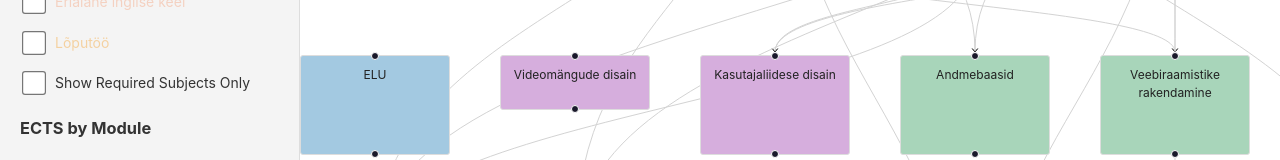
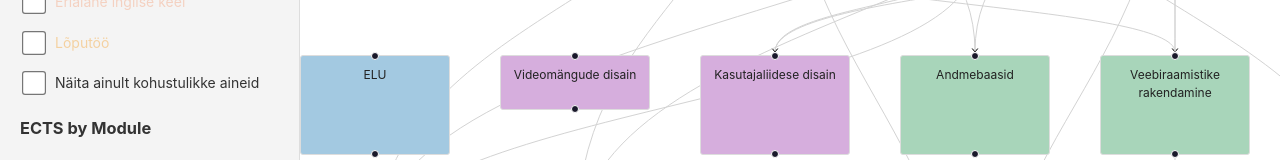
Before and after one commit to tluhk/curriculum, a React (Vite) app: page / in a window 1280 px wide. Shown: the part 345-505 px from the top of the page. Built offline with nearby package versions, Linux system fonts and the light colour scheme.

Commit message:
Translate "Show Required Subjects Only" label to Estonian

```diff
--- a/src/App.jsx
+++ b/src/App.jsx
@@ -308,7 +308,7 @@ const App = () => {
                 height: "20px",
               }}
             />
-            Show Required Subjects Only
+            Näita ainult kohustulikke aineid
           </label>
 
           {/* ECTS by Module Table */}
```
